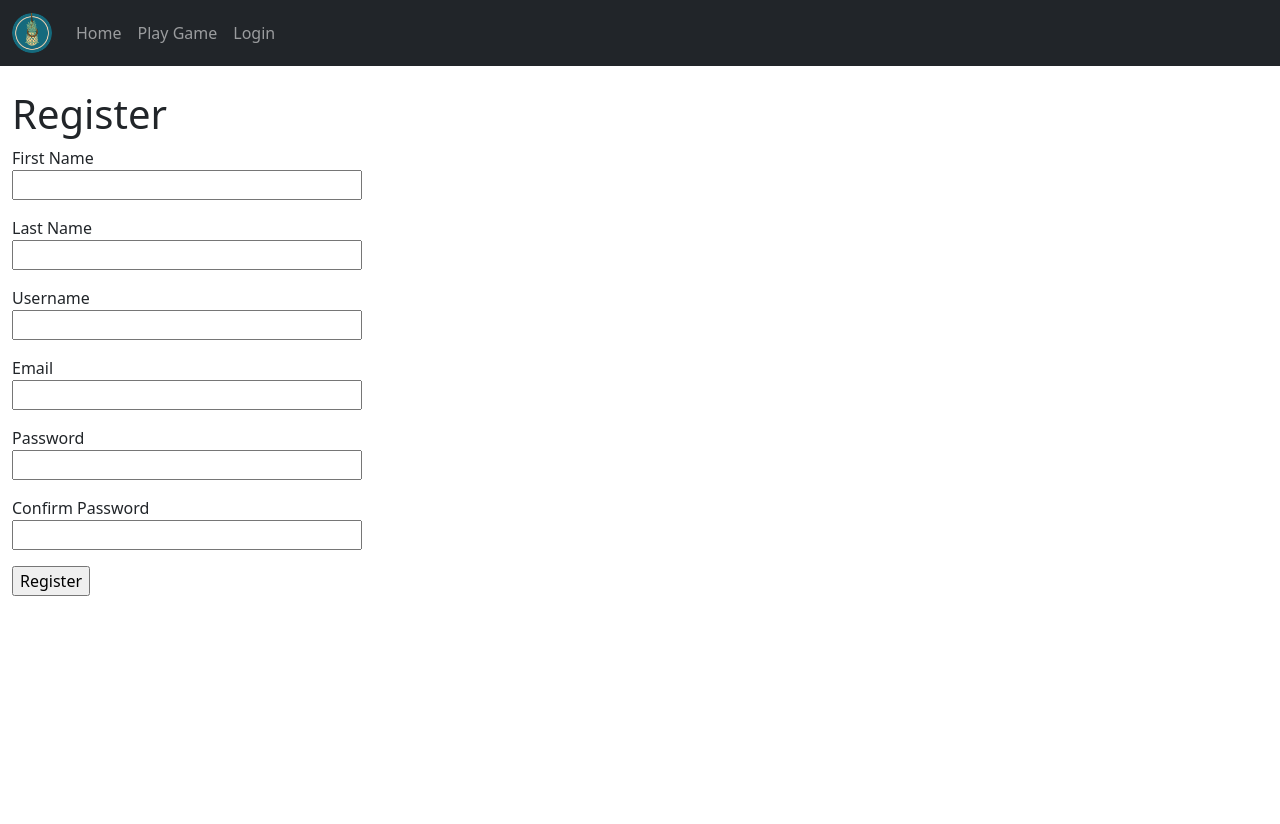
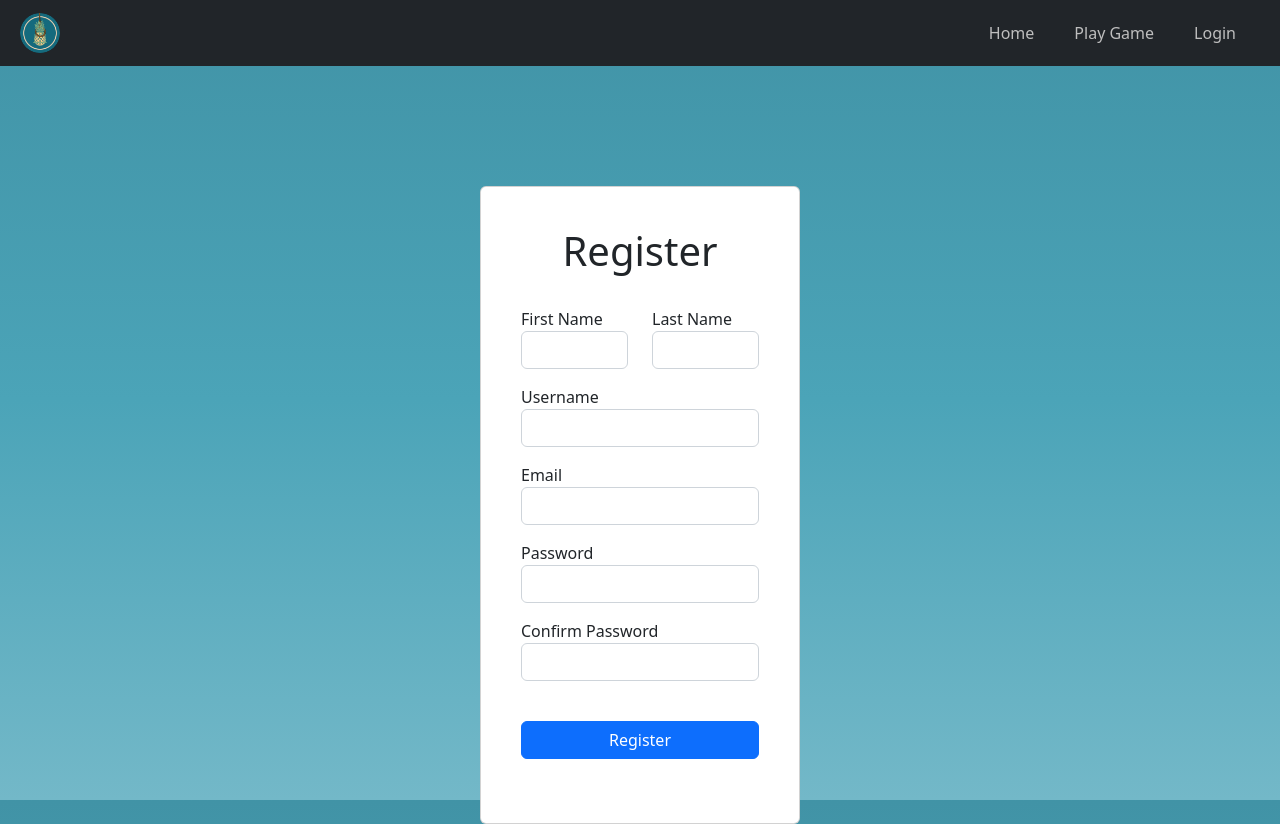
Before and after one commit to jin-karen/flask-hangman, a Flask app: page /register in a window 1280 px wide. Before the commit the page ends 596 px from the top, so only its background shows below. Run offline with Flask 3, Linux system fonts and the light colour scheme; some libraries are stand-ins or nearby versions.

Commit message:
add bootstrap/css to multiple pages

```diff
--- a/app/routes.py
+++ b/app/routes.py
@@ -21,7 +21,16 @@ from app.gameplay import pick_word, hide_word
 @app.route('/')
 @app.route('/index')
 def index():
-    return render_template('index.html', title='Home', login=login)
+    if current_user.is_authenticated:
+        games_played = Game.query.filter_by(user_id=current_user.id).count()
+        games_won = Game.query.filter_by(user_id=current_user.id, game_won=True).count()
+        games_lost = Game.query.filter_by(user_id=current_user.id, game_won=False).count()
+    else:
+        games_played=0
+        games_won=0
+        games_lost=0
+    return render_template('index.html', title='Home', login=login, bg_class='homePage',
+                            games_played=games_played, games_won=games_won, games_lost=games_lost)
 
 # App.route Decorator and View Function for Login Page
 # Uses Login Form, Validates User Login Information, Redirects URLs
@@ -62,15 +71,19 @@ def register():
         db.session.commit()
         flash('Success! Congratulations, you are now a registered user. Login now!')
         return redirect(url_for('login'))
-    return render_template('register.html', title='Register', form=form)
+    return render_template('register.html', title='Register', form=form, bg_class='loginPage')
 
 # App.route Decorator and View Function for User Profile Page
 # Protected Page - Login Required
-@app.route('/user/<username>')
+@app.route('/profile/<username>')
 @login_required
-def user(username):
+def profile(username):
     user =  User.query.filter_by(username=username).first_or_404()
-    return render_template('user.html', title="Profile Page", user=user)
+    games_played = Game.query.filter_by(user_id=current_user.id).count()
+    games_won = Game.query.filter_by(user_id=current_user.id, game_won=True).count()
+    games_lost = Game.query.filter_by(user_id=current_user.id, game_won=False).count()
+    return render_template('profile.html', title="Profile Page", user=user, bg_class='homePage',
+                            games_played=games_played, games_won=games_won, games_lost=games_lost)
 
 # App.route Decorator and View Function for Edit Profile Page
 # Protected Page - Login Required
@@ -83,11 +96,11 @@ def edit_profile():
         current_user.about_me = form.about_me.data
         db.session.commit()
         flash('Success! Your changes have been saved.')
-        return redirect(url_for('user', username=current_user.username))
+        return redirect(url_for('profile', username=current_user.username))
     elif request.method == 'GET':
         form.username.data = current_user.username
         form.about_me.data = current_user.about_me
-    return render_template('edit_profile.html', title='Edit Profile', form=form)
+    return render_template('edit_profile.html', title='Edit Profile', form=form, bg_class='homePage',)
 
 # App.route Decorator and View Function for Reset Password Request Page
 # Allows User to Request for a New Password to be Sent to Email
--- a/app/static/css/style.css
+++ b/app/static/css/style.css
@@ -2,6 +2,7 @@ html {
     height:100%;
 }
 
+/* Removes underline from all links*/
 a {
     text-decoration: none;
 }
@@ -20,20 +21,56 @@ a {
 }
 
 /* Light Heading Style*/
-.lightHeading{
+.lightText{
     color: #EBE0D2;
 }
 
+/* Dark Heading Style*/
+.darkText{
+    color: #084A59;
+}
+
+/* Black Text Style*/
 .blackText {
     color: black;
 }
 
+/* Larger Button Style*/
 .largeBtn {
     height: 60px;
 }
 
+
+.lightBorder {
+    border: 3px solid #E1D1BC;
+    border-radius: 10px;
+}
+
+/* Style for Navigation Bar Items*/
+.navItem {
+    color: #BEBEBE;
+}
+
+.navItem:hover {
+    color: white;
+}
+
+/* CSS for Homepage */
+.homePage {
+    height:100%;
+    background-image: linear-gradient(#E1D1BC, #EBE0D2);
+    /*background-image: linear-gradient(#E8CEB0,#E1D1BC, #EBE0D2);*/
+    width: 100%;
+    height: 100%;
+}
+
+/* CSS for Login/Register Pages */
 .loginPage {
-    background-color: #4193A6;
+    height:100%;
+    background-image: linear-gradient(#4193A6,#4ba4b8, #73b8c8);
+    width: 100%;
+    height: 100%;
+    /*background-color: #4193A6;*/
 }
 
 /* CSS for Hangman Game Pages */
@@ -44,6 +81,7 @@ a {
     height: 100%;
     /**/
 }
+
 
 .conceal {
     display: none;
--- a/app/templates/base.html
+++ b/app/templates/base.html
@@ -19,32 +19,32 @@
             <!-- Defines type of container for items within navigation bar -->
             <div class="container-fluid">
                 <!-- Adds a brand logo into navigation bar -->
-                <a class="navbar-brand" href="#">
+                <a class="navbar-brand ms-2" href="{{ url_for('index') }}">
                     <img src="{{ url_for('static', filename='img/hangman_logo.png') }}" alt="Hangman Logo" style="width:40px;" class="rounded-pill">
                 </a>
                 <!-- Creates collapsible navigation bar button for small screens -->
                 <button class="navbar-toggler" type="button" data-bs-toggle="collapse" data-bs-target="#collapsibleNavbar">
                     <span class="navbar-toggler-icon"></span>
                 </button>
-                <div class="collapse navbar-collapse" id="collapsibleNavbar">
+                <div class="collapse navbar-collapse justify-content-end" id="collapsibleNavbar">
                     <!-- Links for items within the navigation bar-->
                     <ul class="navbar-nav">
-                        <li class="nav-item">
-                            <a class="nav-link" href="{{ url_for('index') }}">Home</a>
+                        <li class="nav-item me-4">
+                            <a class="nav-link navItem" href="{{ url_for('index') }}">Home</a>
                         </li>
-                        <li class="nav-item">
-                            <a class="nav-link" href="{{ url_for('play_hangman') }}">Play Game</a>
+                        <li class="nav-item me-4">
+                            <a class="nav-link navItem" href="{{ url_for('play_hangman') }}">Play Game</a>
                         </li>
                         {% if current_user.is_anonymous %}
-                        <li class="nav-item">
-                            <a class="nav-link" href="{{ url_for('login') }}">Login</a>
+                        <li class="nav-item me-4">
+                            <a class="nav-link navItem" href="{{ url_for('login') }}">Login</a>
                         </li>
                         {% else %}
-                        <li class="nav-item">
-                            <a class="nav-link" href="{{ url_for('user', username=current_user.username) }}">Profile</a>
+                        <li class="nav-item me-4">
+                            <a class="nav-link navItem" href="{{ url_for('profile', username=current_user.username) }}">Profile</a>
                         </li>
-                        <li class="nav-item">
-                            <a class="nav-link" href="{{ url_for('logout') }}">Logout</a>
+                        <li class="nav-item me-4">
+                            <a class="nav-link navItem" href="{{ url_for('logout') }}">Logout</a>
                         </li>
                         {% endif %}
                     </ul>
--- a/app/templates/base_hangman.html
+++ b/app/templates/base_hangman.html
@@ -2,6 +2,6 @@
 {% extends "base.html" %}
 
 {% block content %}
-    <h1 class="lightHeading center largeTitle">Hangman Game</h1>
+    <h1 class="lightText center largeTitle">Hangman Game</h1>
     {% block game %}{% endblock %}
 {% endblock %}
--- a/app/templates/login.html
+++ b/app/templates/login.html
@@ -5,7 +5,7 @@
     <div class="row justify-content-center mt-5" >
         <div class="col-sm-8 col-md-6 col-lg-5 col-xl-3 card p-4 mt-5">
             <div class="card-body">
-            <h1 class="text-center">Sign In</h1>
+                <h1 class="text-center">Sign In</h1><br>
                 <!--Form Template for Login Form-->
                 <form action="" method="post" novalidate>
                     {{ form.hidden_tag() }}
--- a/app/templates/register.html
+++ b/app/templates/register.html
@@ -2,51 +2,57 @@
 {% extends "base.html" %}
 
 {% block content %}
-    <h1>Register</h1>
+    <div class="row justify-content-center mt-5" >
+        <div class="col-sm-8 col-md-6 col-lg-5 col-xl-3 card p-4 mt-5">
+            <div class="card-body">
+                <h1 class="text-center">Register</h1><br>
                 <form action="" method="post">
                     {{ form.hidden_tag() }}
-        <p>
+                    <div class="row justify-content-center" >
+                        <p class="col-sm-6">
                             {{ form.first_name.label }}<br>
-            {{ form.first_name(size=32) }}<br>
+                            {{ form.first_name(class_="form-control", size=32) }}
                             {% for error in form.first_name.errors %}
                             <span style="color: red;">[{{ error }}]</span>
                             {% endfor %}
                         </p>
-        <p>
+                        <p class="col-sm-6">
                             {{ form.last_name.label }}<br>
-            {{ form.last_name(size=32) }}<br>
+                            {{ form.last_name(class_="form-control", size=32) }}
                             {% for error in form.last_name.errors %}
                             <span style="color: red;">[{{ error }}]</span>
                             {% endfor %}
                         </p>
+                    </div>
                     <p>
                         {{ form.username.label }}<br>
-            {{ form.username(size=32) }}<br>
+                        {{ form.username(class_="form-control", size=32) }}
                         {% for error in form.username.errors %}
                         <span style="color: red;">[{{ error }}]</span>
                         {% endfor %}
                     </p>
                     <p>
                         {{ form.email.label }}<br>
-            {{ form.email(size=32) }}<br>
+                        {{ form.email(class_="form-control", size=32) }}
                         {% for error in form.email.errors %}
                         <span style="color: red;">[{{ error }}]</span>
                         {% endfor %}
                     </p>
                     <p>
                         {{ form.password.label }}<br>
-            {{ form.password(size=32) }}<br>
+                        {{ form.password(class_="form-control", size=32) }}
                         {% for error in form.password.errors %}
                         <span style="color: red;">[{{ error }}]</span>
                         {% endfor %}
                     </p>
                     <p>
                         {{ form.password2.label }}<br>
-            {{ form.password2(size=32) }}<br>
+                        {{ form.password2(class_="form-control", size=32) }}
                         {% for error in form.password2.errors %}
                         <span style="color: red;">[{{ error }}]</span>
                         {% endfor %}
                     </p>
-        <p>{{ form.submit() }}</p>
+                    <br>
+                    <p class="text-center d-grid mb-4">{{ form.submit(class_="btn btn-primary") }}</p>
                 </form>
 {% endblock %}
--- a/app/templates/singleplayer_hangman.html
+++ b/app/templates/singleplayer_hangman.html
@@ -2,7 +2,7 @@
 {% extends "base_hangman.html" %}
 
 {% block game %}
-    <h3 class="center lightHeading">Single Player</h3>
+    <h3 class="center lightText">Single Player</h3>
     <br>
     <div class="center">
         <canvas id="singleplayerCanvas" ></canvas>
```
Also changed, not shown: app/templates/edit_profile.html (+10 -4 lines), app/templates/index.html (+14 -6 lines), app/templates/profile.html (added, +57 -0 lines), app/templates/user.html (deleted, +0 -25 lines). Lines whose indentation alone changed are shown as unchanged.
